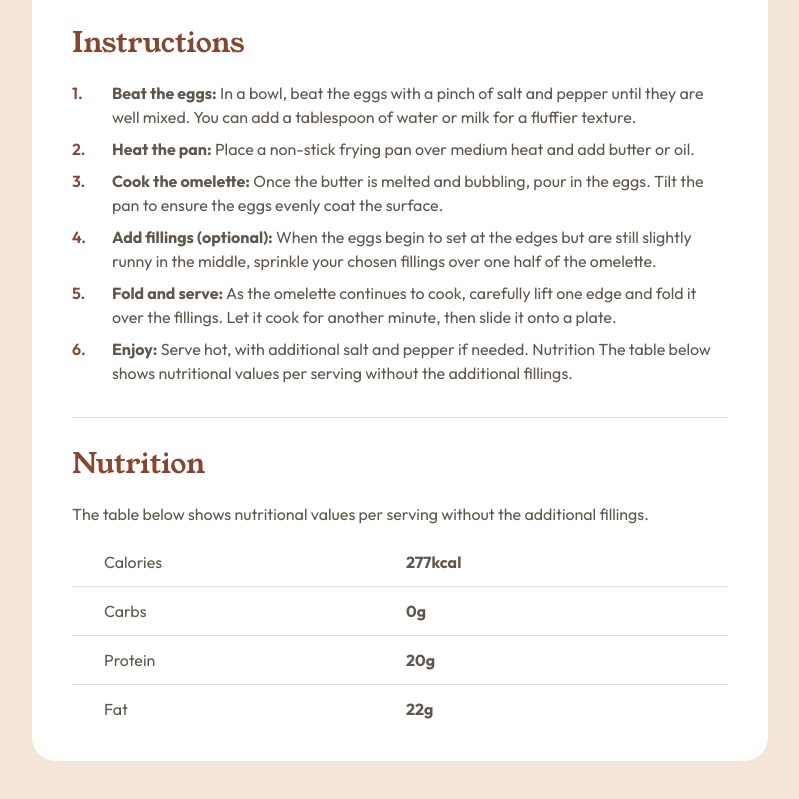
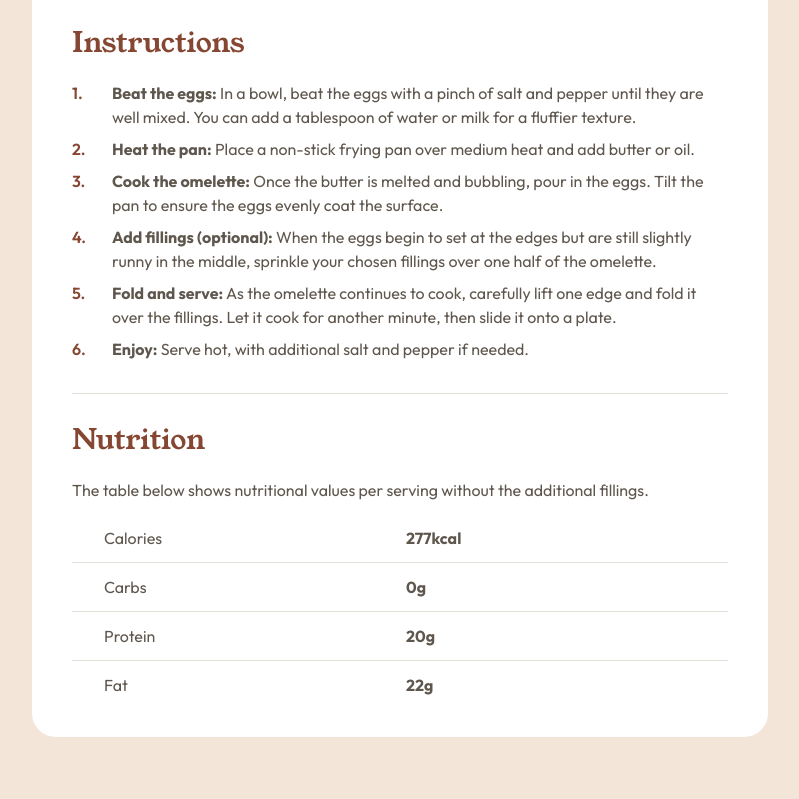
Before and after one commit to tasosbeast/recipe-page-main, a plain HTML site: page index.html in a window 1280 px wide. Shown: the part 1096-1895 px from the top of the page, without its empty margins (240-1039 px from the left). Drawn offline with Linux system fonts and the light colour scheme.

Commit message:
fix: remove redundant text from nutrition section in index.html

```diff
--- a/index.html
+++ b/index.html
@@ -84,8 +84,7 @@
             </li>
             <li>
               <span>Enjoy:</span> Serve hot, with additional salt and pepper if
-              needed. Nutrition The table below shows nutritional values per
-              serving without the additional fillings.
+              needed.
             </li>
           </ol>
         </section>
```
